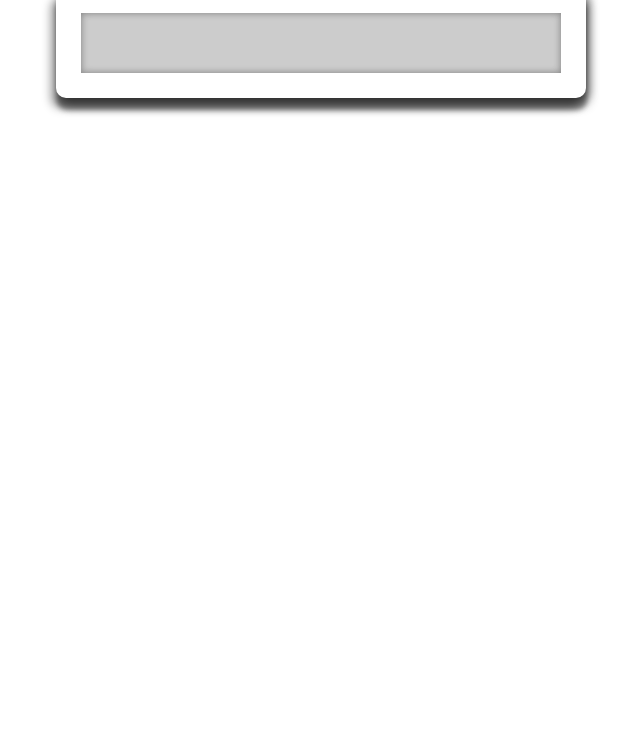
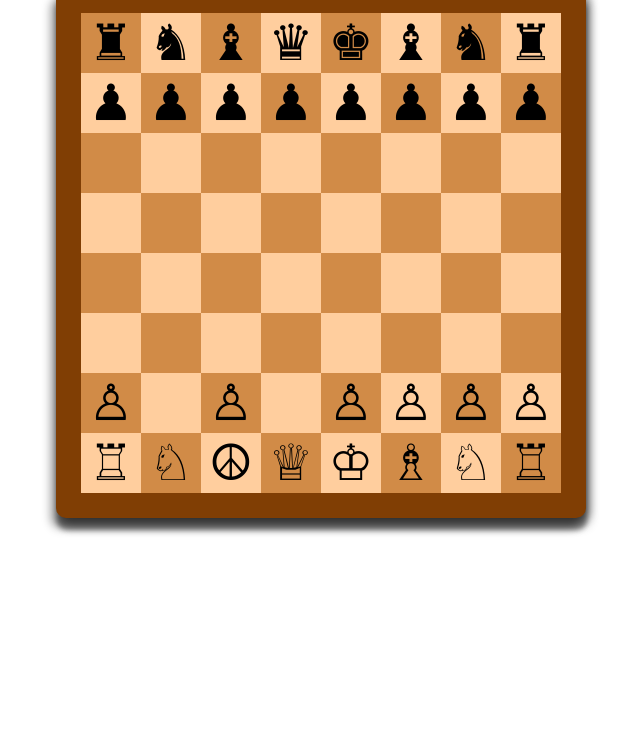
Before and after one commit to tailormayank/Task2_Shipmnts_Chess, a plain HTML site: page build/dist/index.html in a window 1280 px wide. Shown: the part 57-800 px from the top of the page, without its empty margins (319-959 px from the left). Drawn offline with nearby package versions, Linux system fonts and the light colour scheme.

Commit message:
fianl deployment error fix

```diff
--- a/build/dist/index.html
+++ b/build/dist/index.html
@@ -29,6 +29,6 @@
         </div>
     </div>
 
-<script src="./build/dist/index.js"></script>
+<script src="./index.js"></script>
 </body>
 </html>
```
